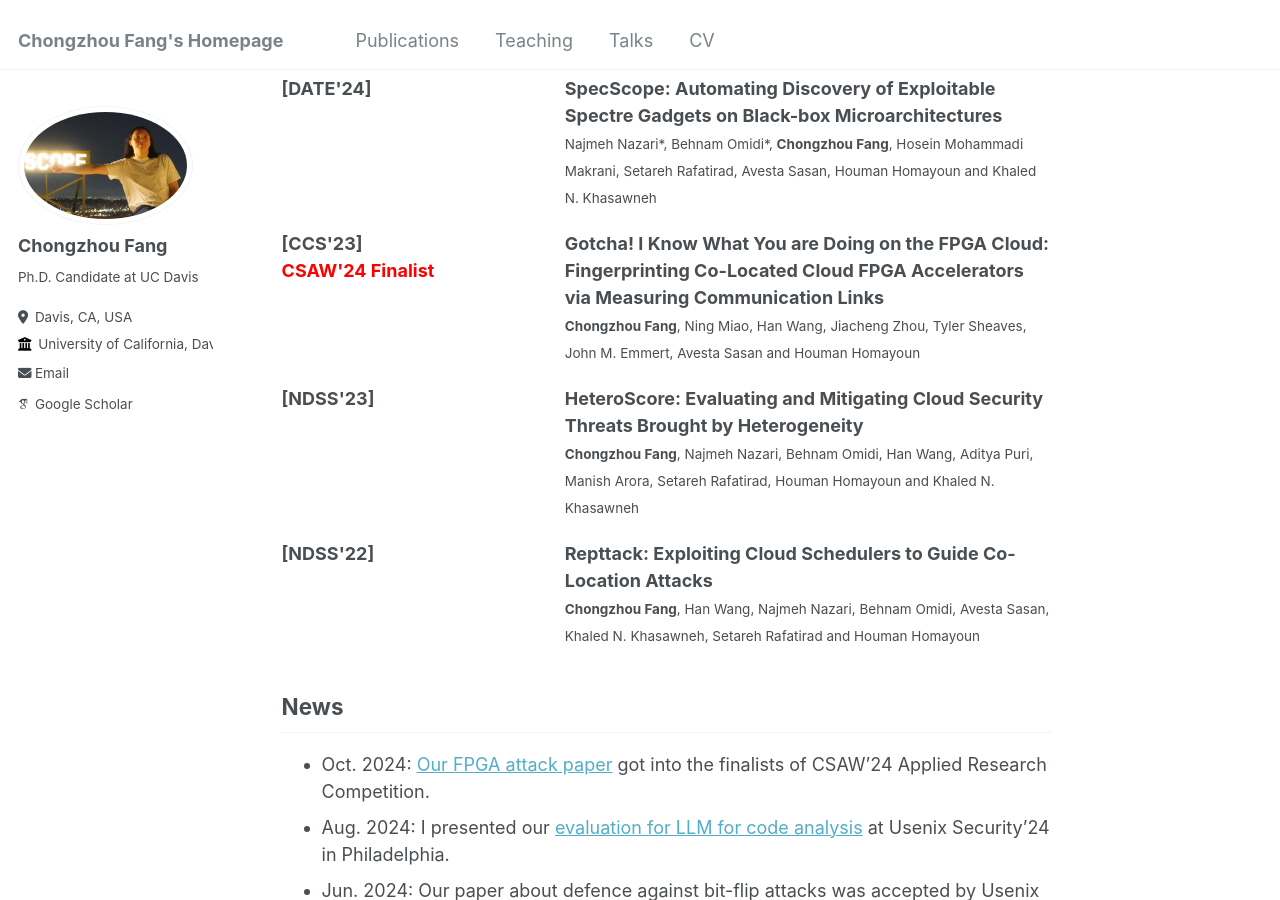
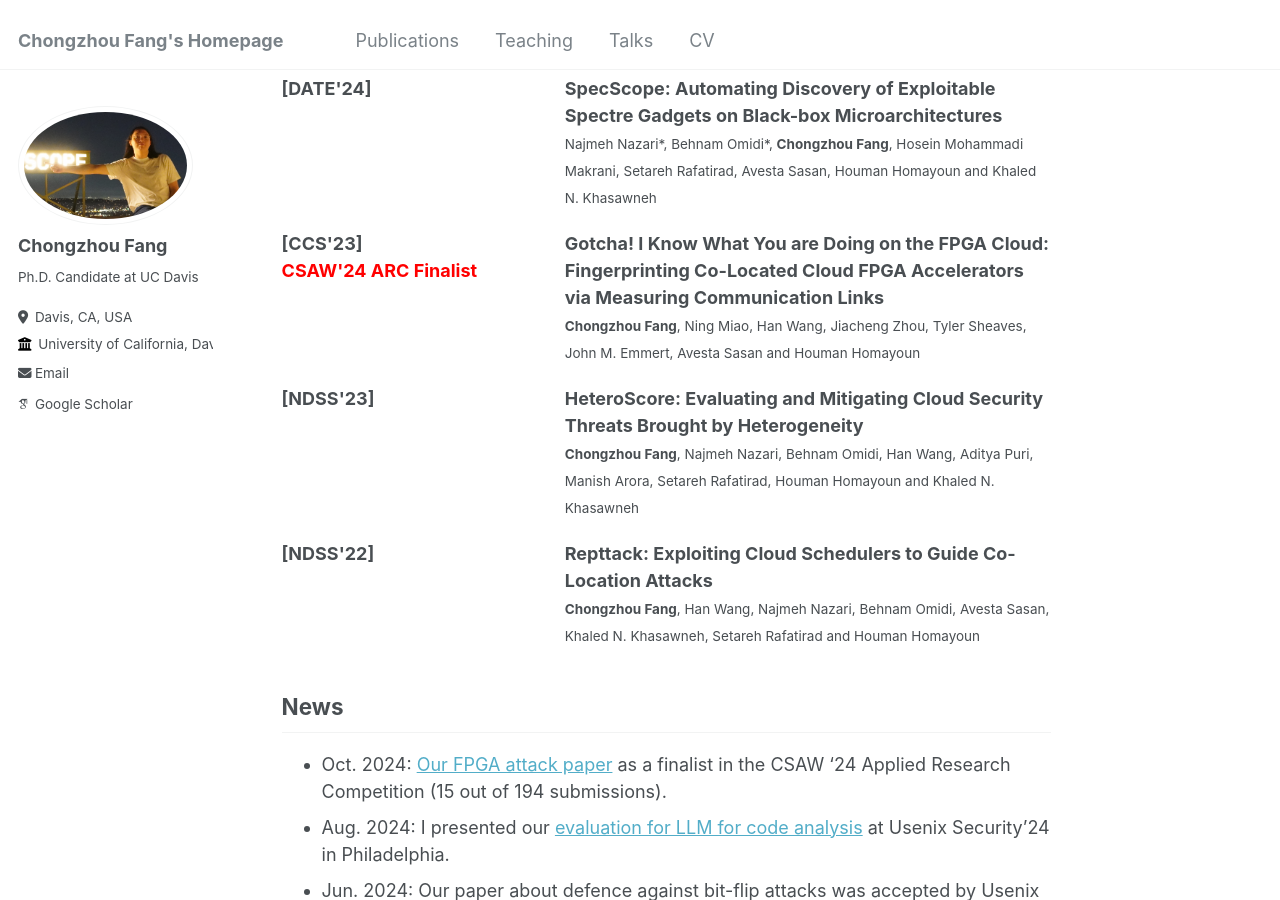
Before and after one commit to ChongzhouFang/ChongzhouFang.github.io, a Jekyll site: the page built from _pages/about.md, in a window 1280 px wide and 900 px high, scrolled down 745 px. Built offline with Jekyll 4.4.1, drawn with Linux system fonts in a browser that asks for light colours; some web fonts are replaced.

Commit message:
update about

```diff
--- a/_pages/about.md
+++ b/_pages/about.md
@@ -52,7 +52,7 @@ I am Chongzhou Fang, a PhD candidate at University of California, Davis. My main
   <div style="flex: 1;">
     <strong>[CCS'23]</strong>
     <br>
-    <span style="color: red;"><strong>CSAW'24 Finalist</strong></span>
+    <span style="color: red;"><strong>CSAW'24 ARC Finalist</strong></span>
   </div>
   <div style="flex: 2;">
     <strong>Gotcha! I Know What You are Doing on the FPGA Cloud: Fingerprinting Co-Located Cloud FPGA Accelerators via Measuring Communication Links</strong>
@@ -80,7 +80,7 @@ I am Chongzhou Fang, a PhD candidate at University of California, Davis. My main
 </div>
 
 ## News
-- Oct. 2024: [Our FPGA attack paper](https://dl.acm.org/doi/10.1145/3576915.3616606) got into the finalists of CSAW'24 Applied Research Competition.
+- Oct. 2024: [Our FPGA attack paper](https://dl.acm.org/doi/10.1145/3576915.3616606) as a finalist in the CSAW '24 Applied Research Competition (15 out of 194 submissions).
 - Aug. 2024: I presented our [evaluation for LLM for code analysis](https://chongzhoufang.github.io/files/security2024slides.pdf) at Usenix Security'24 in Philadelphia.
 - Jun. 2024: Our paper about defence against bit-flip attacks was accepted by Usenix Security 2024.
 - Feb. 2024: Our LLM analysis paper and LLM fuzzing paper were accepted by Usenix Security 2024.
```
